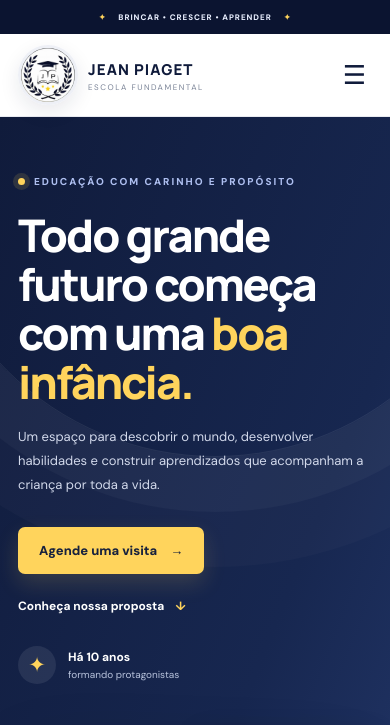
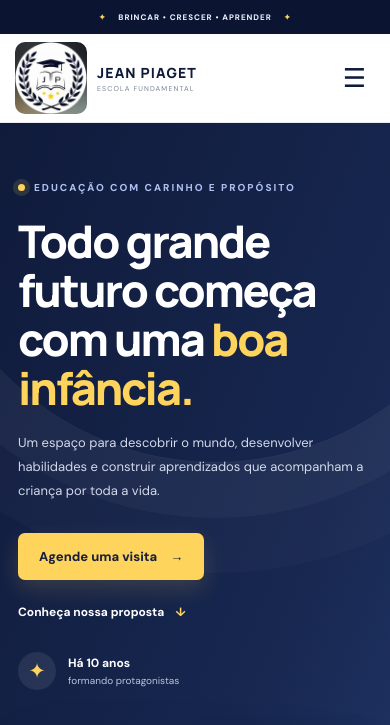
Before and after one commit to p2011gml-lgtm/Escola-Jean-Piaget-, a plain HTML site: page index.html in a window 390 px wide. Shown: the top 725 px of the page. Drawn offline with Linux system fonts and the light colour scheme; files whose address does not match are found by name.

Commit message:
Update style.css

```diff
--- a/style.css
+++ b/style.css
@@ -23,3 +23,67 @@
 @media(max-width:700px){.wrap{width:min(100% - 36px,540px)}.nav{height:82px}.brand{gap:10px;margin-left:0}.brand img{width:60px;height:60px}.brand strong{font-size:15px}.brand small{font-size:8px}.nav-links{top:82px}.hero-grid{grid-template-columns:1fr}.hero-visual{height:390px;margin-top:20px}.hero-photo-main{inset:18px 24px 20px 10px;border-radius:24px 24px 80px 24px}.hero-photo-overlay strong{font-size:22px}.hero-photo-badge{width:88px;height:88px;right:0;bottom:8px}.hero-photo-badge b{font-size:32px}.tag-top{right:-2px;top:0}.tag-bottom{left:0;bottom:0}.moments-grid{grid-template-columns:1fr}.moment-large{grid-column:auto;min-height:300px}.moment-card{min-height:280px}.faq-grid{grid-template-columns:1fr;gap:24px}.faq-intro h2{font-size:34px}}
 
 .reveal-pending{opacity:0;transform:translateY(18px);transition:opacity .55s ease,transform .55s ease}.reveal-visible{opacity:1;transform:translateY(0)}@media(prefers-reduced-motion:reduce){.reveal-pending{opacity:1;transform:none}}
+
+/* =================================
+   LOGO PRINCIPAL — JEAN PIAGET
+================================= */
+
+.nav {
+  height: 116px;
+}
+
+.brand {
+  display: flex;
+  align-items: center;
+  gap: 15px;
+  margin-left: -12px;
+}
+
+.brand img {
+  width: 105px !important;
+  height: 105px !important;
+  min-width: 105px;
+  object-fit: contain !important;
+  object-position: center;
+  border: none !important;
+  border-radius: 12px !important;
+  background: #fff;
+  padding: 2px;
+  box-shadow: none !important;
+}
+
+.brand strong {
+  font-size: 19px;
+  letter-spacing: .08em;
+}
+
+.brand small {
+  font-size: 9px;
+  letter-spacing: .16em;
+}
+
+/* Ajuste para celular */
+@media (max-width: 700px) {
+  .nav {
+    height: 88px;
+  }
+
+  .brand {
+    margin-left: -5px;
+    gap: 8px;
+  }
+
+  .brand img {
+    width: 76px !important;
+    height: 76px !important;
+    min-width: 76px;
+  }
+
+  .brand strong {
+    font-size: 14px;
+  }
+
+  .brand small {
+    font-size: 7px;
+  }
+}
```
